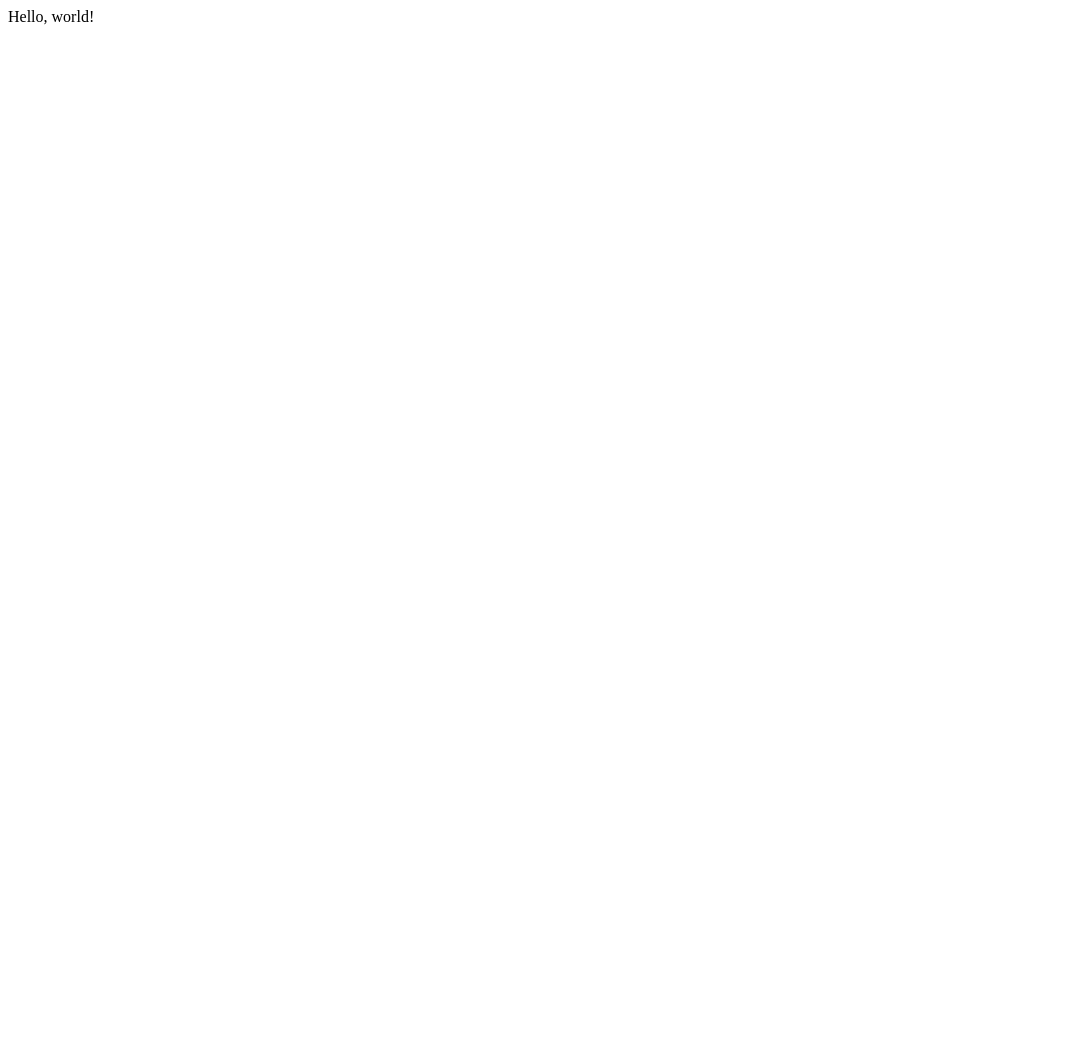
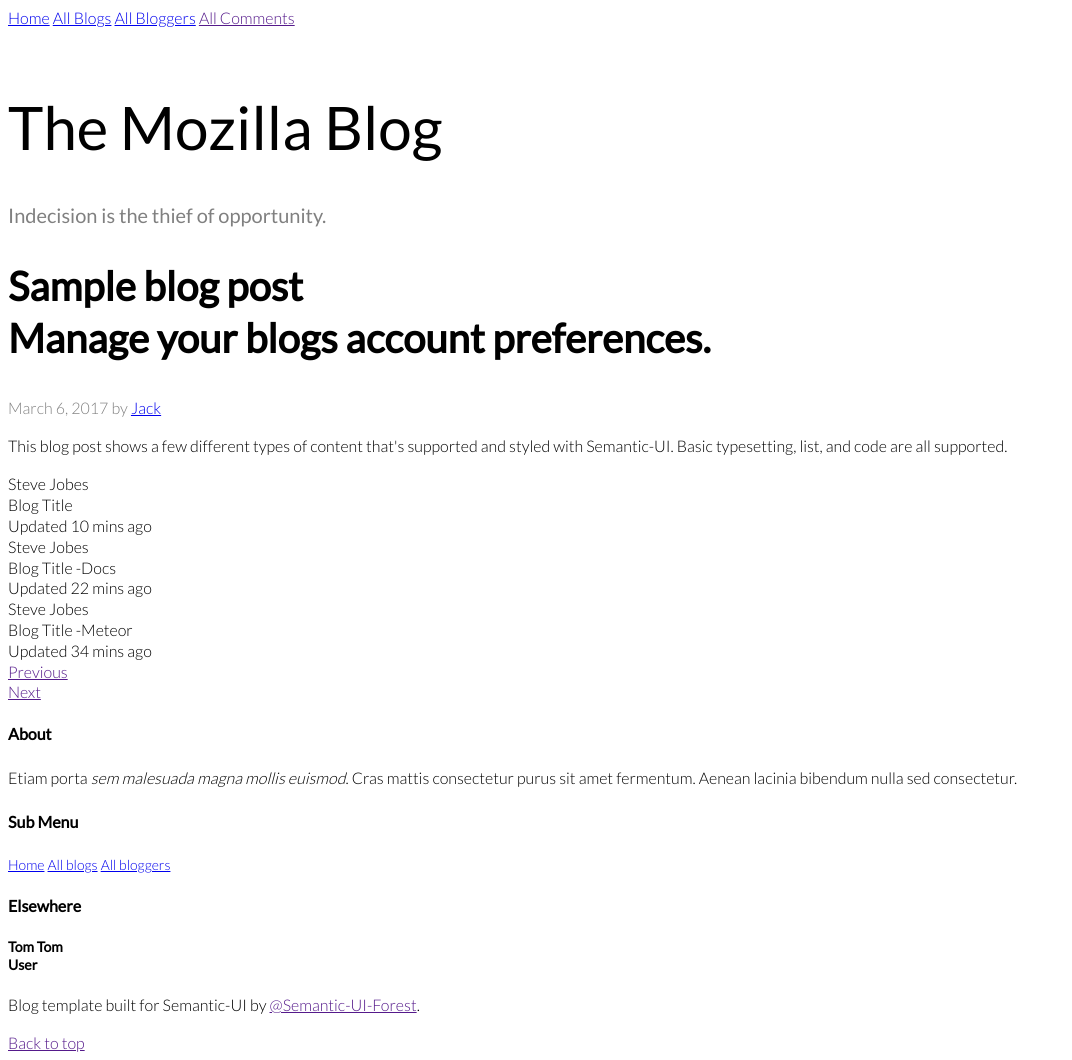
Before and after one commit to Boasbabs/mozilla_tut_blog, a Django app: page / in a window 1280 px wide. Before the commit the part shown is almost empty. Shown: the whole page, without its empty margins (0-1072 px from the left). Before the commit the page ends 25 px from the top, so only its background shows below. Run offline with Django 3.2, Linux system fonts and the light colour scheme.

Commit message:
Minor changes

```diff
--- a/mozilla_blog/story/templates/story/base_generic.html
+++ b/mozilla_blog/story/templates/story/base_generic.html
@@ -83,15 +83,14 @@
 
 </div>
 
-{% block footer %}
+
     <div class="ui footer secondary segment">
         <div class="ui center aligned container">
             <p>
-                Blog template built for Semantic-UI by <a href="https://github.com/semantic-ui-forest">@Semantic-UI-Forest</a>.
+                Blog template built for Semantic-UI by <a href="">@Semantic-UI-Forest</a>.
             </p>
-            <a href="blog.html#">Back to top</a>
+            <a href="">Back to top</a>
         </div>
     </div>
-{% endblock %}
-</body>
+
 </html>
--- a/mozilla_blog/story/templates/story/index.html
+++ b/mozilla_blog/story/templates/story/index.html
@@ -1,10 +1,62 @@
-<!DOCTYPE html>
-<html lang="en">
-<head>
-    <meta charset="UTF-8">
-    <title>Title</title>
-</head>
-<body>
-Hello, world!
-</body>
-</html>
+{% extends "story/base_generic.html" %}
+
+{% block content %}
+
+        <h2 class="ui icon blue header">
+            <i class="chess icon"></i>
+            <div class="content">
+                Sample blog post
+                <div class="sub header">Manage your blogs account preferences.</div>
+            </div>
+        </h2>
+        <span>March 6, 2017 by <a href="blog.html">Jack</a></span>
+        <div class="ui hidden divider"></div>
+        <p>
+            This blog post shows a few different types of content that's supported and styled with Semantic-UI. Basic typesetting, list, and code are all supported.
+        </p>
+        <div class="ui divider"></div>
+
+        <div class="ui relaxed divided list">
+            <div class="item">
+                <div class="right floated content">
+                    <div class="header">Steve Jobes</div>
+                </div>
+                <i class="large sticky note outline middle aligned icon"></i>
+                <div class="content">
+                    <a class="header">Blog Title </a>
+                    <div class="description">Updated 10 mins ago</div>
+                </div>
+            </div>
+            <div class="item">
+                <div class="right floated content">
+                    <div class="header">Steve Jobes</div>
+                </div>
+                <i class="large sticky note outline middle aligned icon"></i>
+                <div class="content">
+                    <a class="header">Blog Title -Docs</a>
+                    <div class="description">Updated 22 mins ago</div>
+                </div>
+            </div>
+            <div class="item">
+                <div class="right floated content">
+                    <div class="header">Steve Jobes</div>
+                </div>
+                <i class="large sticky note outline middle aligned icon"></i>
+                <div class="content">
+                    <a class="header">Blog Title -Meteor</a>
+                    <div class="description">Updated 34 mins ago</div>
+                </div>
+            </div>
+
+        </div>
+        <div class="ui basic segment">
+            <div class="ui basic circular huge button">
+                <a href="">Previous</a>
+            </div>
+            <div class="ui basic circular huge button">
+                <a href="">Next</a>
+            </div>
+        </div>
+
+
+{% endblock %}
```
Also changed, not shown: mozilla_blog/story/templates/story/index_copy.html (deleted, +0 -62 lines), 1 other file.
